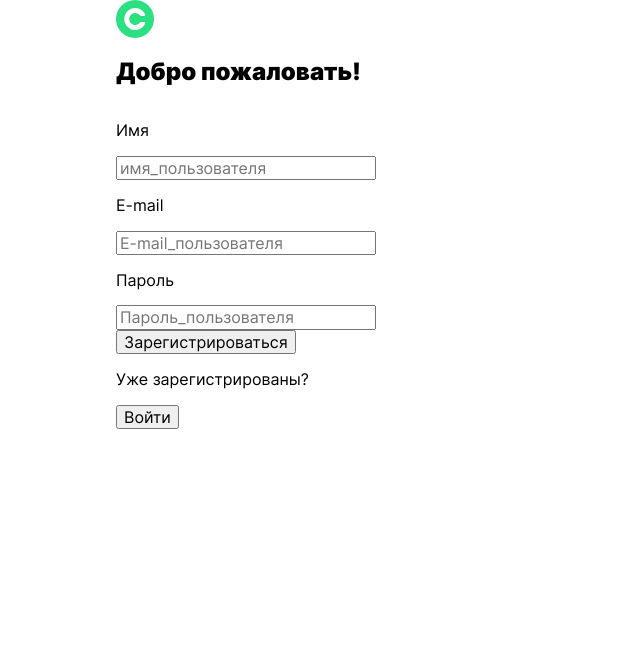
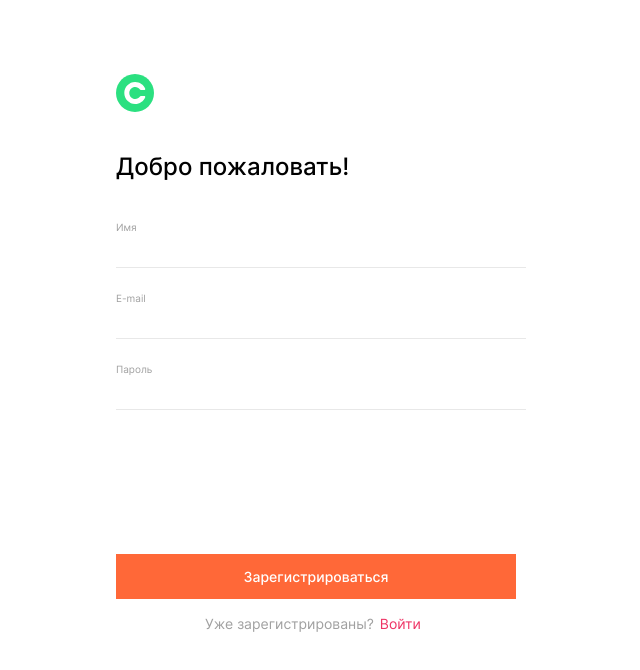
Before and after one commit to Valzet/movies-explorer-frontend, a React (Create React App) app: page /signup in a window 1280 px wide. Shown: the top 670 px of the page, without its empty margins (324-964 px from the left). Built offline with nearby package versions, Linux system fonts and the light colour scheme.

Commit message:
login and register pages

```diff
--- a/src/components/Login/Login.css
+++ b/src/components/Login/Login.css
@@ -0,0 +1,102 @@
+.login {
+    padding-top: 74px;
+    display: flex;
+    flex-direction: column;
+    justify-content: center;
+    width: 400px;
+    margin: 0 auto;
+}
+
+.login__title {
+    padding-top: 40px;
+    padding-bottom: 40px;
+    font-size: 24px;
+    font-weight: 500;
+    line-height: 29px;
+    text-align: left;
+    margin: 0;
+}
+
+.login__inputs {
+    height: 264px;
+}
+
+.login__input-area {
+    border-bottom: 1px solid #E8E8E8;
+    padding-bottom: 10px;
+    margin-bottom: 24px;
+    width: 410px;
+}
+
+.login__input-area:last-of-type {
+    margin-bottom: 0;
+}
+
+.login__subtext {
+    font-size: 10px;
+    font-weight: 400;
+    line-height: 12px;
+    text-align: left;
+    margin: 0;
+    color: #A0A0A0;
+}
+
+.login__input {
+    border: none;
+    outline: none;
+    margin: 5px 0 0;
+    width: 100%;
+    font-size: 14px;
+    font-weight: 400;
+    line-height: 17px;
+    text-align: left;
+    color: black;
+}
+
+.login__buttons {
+    margin-top: 69px;
+    display: flex;
+    flex-direction: column;
+    align-items: center;
+    justify-content: center;
+}
+
+.login__button {
+    border: none;
+    background-color: transparent;
+    font-size: 14px;
+    line-height: 16px;
+    text-align: center;
+    cursor: pointer;
+
+}
+
+.login__buttons_type_login {
+    font-weight: 500;
+    margin-bottom: 16px;
+    background-color: #FF6838;
+    width: 100%;
+    color: white;
+    height: 45px;
+}
+
+.login__buttons_type_register {
+    font-weight: 400;
+    color: #EE3465;
+}
+
+.login__buttons_type_text {
+    margin: 0;
+    font-size: 14px;
+    font-weight: 400;
+    line-height: 17px;
+    text-align: center;
+    color: #A0A0A0;
+
+
+}
+
+.login__button-login {
+    display: flex;
+    flex-direction: row;
+}
--- a/src/components/Login/Login.js
+++ b/src/components/Login/Login.js
@@ -1,7 +1,31 @@
 import "./Login.css"
+import { Link } from "react-router-dom";
 
 function Login() {
-    return('логин')
+    return (
+        <form className="login">
+            <Link className="header__logo" to="/"></Link>
+            <h2 className="login__title">Рады видеть!</h2>
+
+            <div className='login__inputs'>
+                <div className='login__input-area'>
+                    <p className='login__subtext'>E-mail</p>
+                    <input className='login__input' id="email" name="email" type="email" required />
+                </div>
+                <div className='login__input-area'>
+                    <p className='login__subtext'>Пароль</p>
+                    <input className='login__input' name="password" type='password' required />
+                </div>
+            </div>
+
+            <div className='login__buttons'>
+                <button type='submit' className='login__button login__buttons_type_login'>Войти</button>
+                <div className="login__button-login">
+                    <p className="login__buttons_type_text">Ещё не зарегистрированы?</p> <button type='submit' className='login__button login__buttons_type_register'>Регистрация</button>
+                </div>
+            </div>
+
+        </form>)
 }
 
 export default Login;
--- a/src/components/Profile/Profile.css
+++ b/src/components/Profile/Profile.css
@@ -14,7 +14,6 @@
     line-height: 29px;
     text-align: center;
     margin: 0;
-
 }
 
 .profile__inputs {
--- a/src/components/Register/Register.css
+++ b/src/components/Register/Register.css
@@ -1,7 +1,103 @@
 .register {
+    padding-top: 74px;
     display: flex;
     flex-direction: column;
     justify-content: center;
     width: 400px;
     margin: 0 auto;
 }
+
+.register__title {
+    padding-top: 40px;
+    padding-bottom: 40px;
+    font-size: 24px;
+    font-weight: 500;
+    line-height: 29px;
+    text-align: left;
+    margin: 0;
+}
+
+.register__inputs {
+    height: 264px;
+}
+
+.register__input-area {
+    border-bottom: 1px solid #E8E8E8;
+    padding-bottom: 10px;
+    margin-bottom: 24px;
+    width: 410px;
+
+}
+
+.register__input-area:last-of-type {
+    margin-bottom: 0;
+}
+
+.register__subtext {
+    font-size: 10px;
+    font-weight: 400;
+    line-height: 12px;
+    text-align: left;
+    margin: 0;
+    color: #A0A0A0;
+}
+
+.register__input {
+    border: none;
+    outline: none;
+    margin: 5px 0 0;
+    width: 100%;
+    font-size: 14px;
+    font-weight: 400;
+    line-height: 17px;
+    text-align: left;
+    color: black;
+}
+
+.register__buttons {
+    margin-top: 69px;
+    display: flex;
+    flex-direction: column;
+    align-items: center;
+    justify-content: center;
+}
+
+.register__button {
+    border: none;
+    background-color: transparent;
+    font-size: 14px;
+    line-height: 16px;
+    text-align: center;
+    cursor: pointer;
+
+}
+
+.register__buttons_type_register {
+    font-weight: 500;
+    margin-bottom: 16px;
+    background-color: #FF6838;
+    width: 100%;
+    color: white;
+    height: 45px;
+}
+
+.register__buttons_type_login {
+    font-weight: 400;
+    color: #EE3465;
+}
+
+.register__buttons_type_text {
+    margin: 0;
+    font-size: 14px;
+    font-weight: 400;
+    line-height: 17px;
+    text-align: center;
+    color: #A0A0A0;
+
+
+}
+
+.register__button-login {
+    display: flex;
+    flex-direction: row;
+}
--- a/src/components/Register/Register.js
+++ b/src/components/Register/Register.js
@@ -10,21 +10,23 @@ function Register() {
             <div className='register__inputs'>
                 <div className='register__input-area'>
                     <p className='register__subtext'>Имя</p>
-                    <input className='register__input' placeholder='имя_пользователя' />
+                    <input className='register__input' id="name" name="name" type="name" required/>
                 </div>
                 <div className='register__input-area'>
                     <p className='register__subtext'>E-mail</p>
-                    <input className='register__input' placeholder='E-mail_пользователя' />
+                    <input className='register__input' id="email" name="email" type="email" required/>
                 </div>
                 <div className='register__input-area'>
                     <p className='register__subtext'>Пароль</p>
-                    <input className='register__input' placeholder='Пароль_пользователя' />
+                    <input className='register__input' name="password" type='password' required/>
                 </div>
             </div>
 
             <div className='register__buttons'>
                 <button type='submit' className='register__button register__buttons_type_register'>Зарегистрироваться</button>
+                <div className="register__button-login">
                 <p className="register__buttons_type_text">Уже зарегистрированы?</p> <button type='submit' className='register__button register__buttons_type_login'>Войти</button>
+                </div>
             </div>
 
         </form>
```
